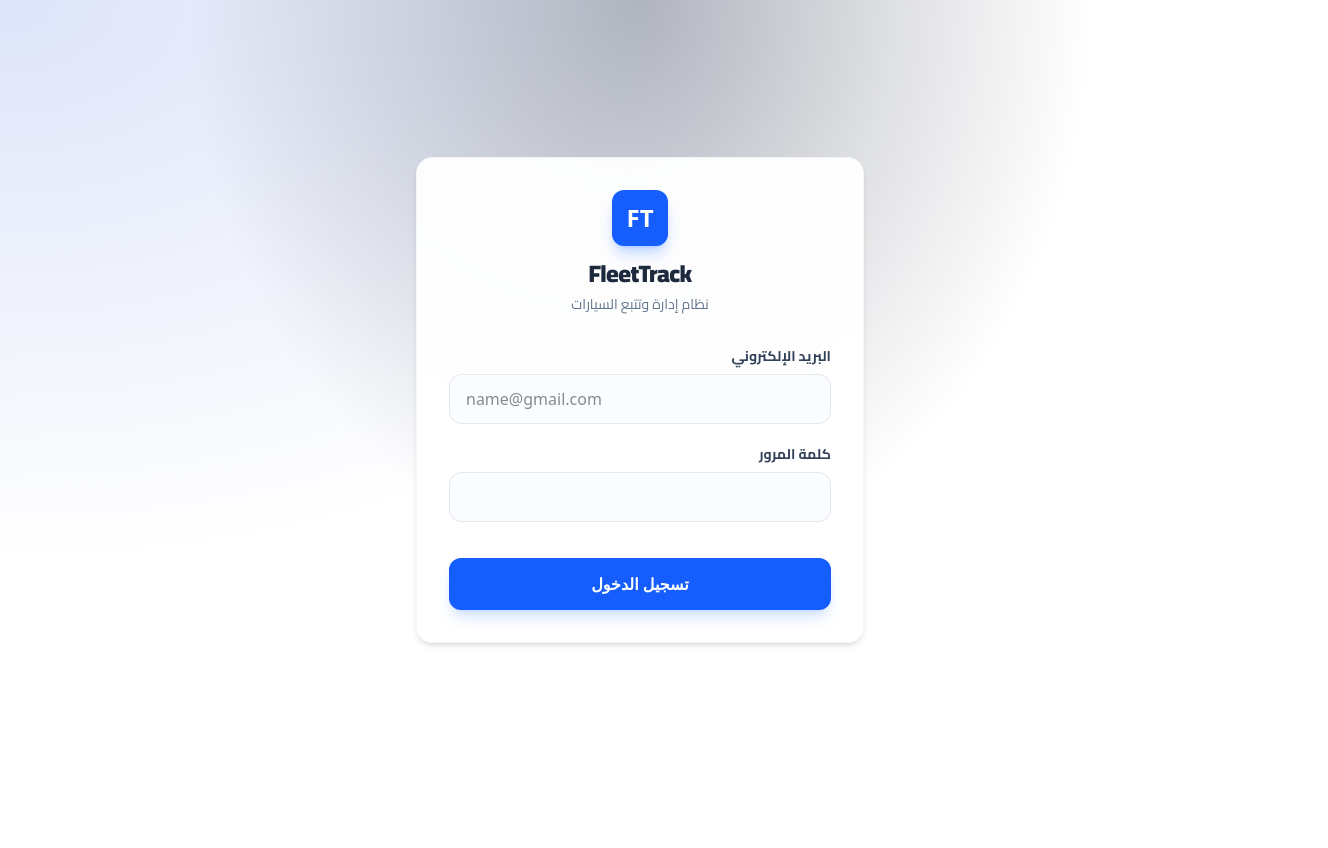
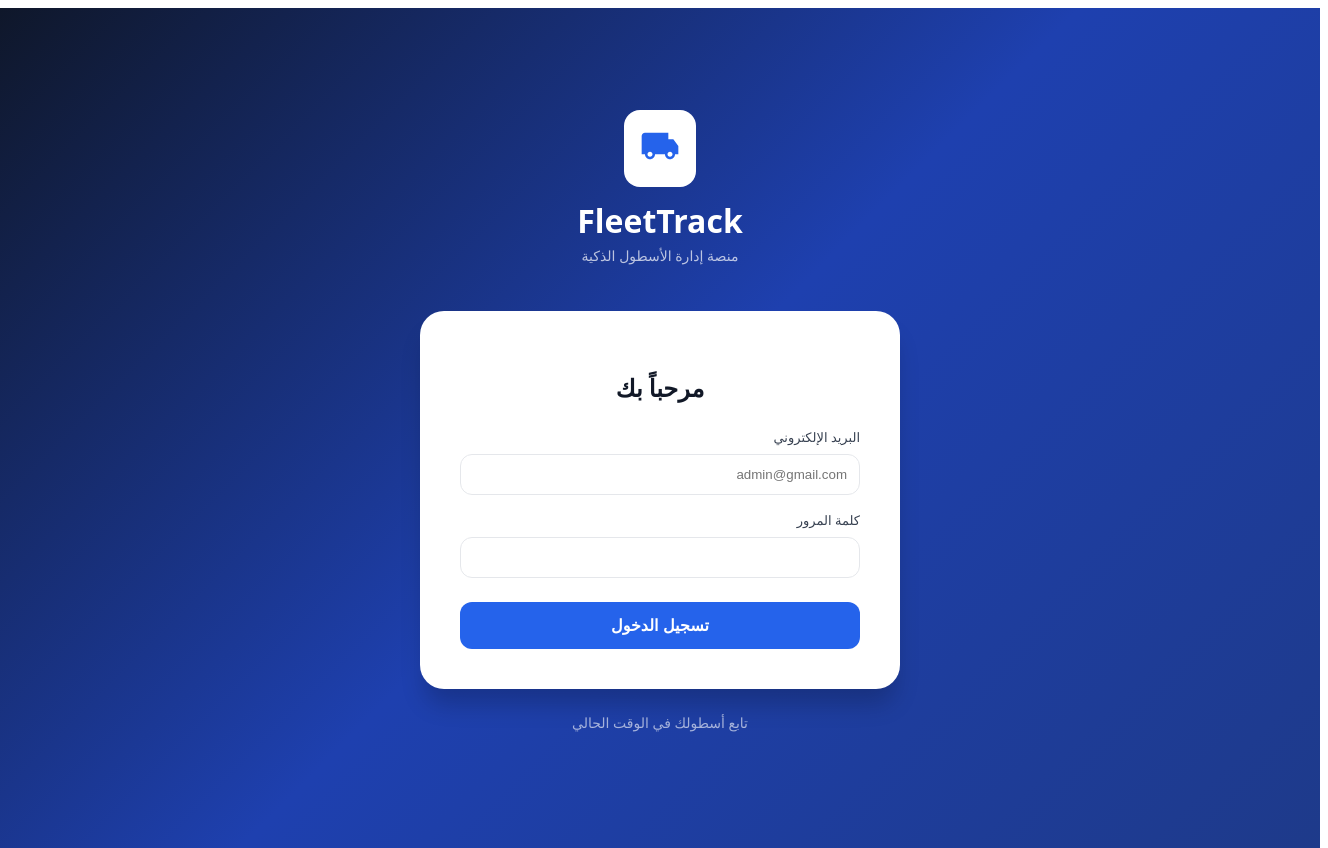
Before and after one commit to mohamed0155065/feelt-tracking-app-front, a Next.js app: page /login in a window 1280 px wide. Shown: the whole page, 1328 px wide, since content can reach past the window. Before the commit the page ends 800 px from the top, so only its background shows below. Built offline with nearby package versions, Linux system fonts and the light colour scheme.

Commit message:
update: finalize login page

```diff
--- a/app/globals.css
+++ b/app/globals.css
@@ -1,5 +1,3 @@
-@import "tailwindcss";
-
-body {
-  font-family: var(--font-sans), system-ui, sans-serif;
-}
+@tailwind base;
+@tailwind components;
+@tailwind utilities;
--- a/app/login/page.tsx
+++ b/app/login/page.tsx
@@ -1,5 +1,5 @@
-import LoginFeature from "@/feature/login";
+import { LoginForm } from "@/features/auth/components/LoginForm";
 
 export default function LoginPage() {
-  return <LoginFeature />;
+  return <LoginForm />;
 }
--- a/feature/login/LoginForm.tsx
+++ /dev/null
@@ -1,110 +0,0 @@
-'use client';
-
-import React, { useState } from 'react';
-
-export default function LoginForm() {
-  const [email, setEmail] = useState('');
-  const [isLoading, setIsLoading] = useState(false);
-  const [realPassword, setRealPassword] = useState('');
-  const [displayPassword, setDisplayPassword] = useState('');
-
-  const handleSubmit = (e: any) => {
-    e.preventDefault();
-    setIsLoading(true);
-
-    setTimeout(() => {
-      setIsLoading(false);
-      alert('تم تسجيل الدخول بنجاح  ');
-    }, 1000);
-  };
-
-const handlePasswordChange = (e: React.ChangeEvent<HTMLInputElement>) => {
-    const val = e.target.value;
-
-    if (val.length < displayPassword.length) {
-      const updatedReal = realPassword.slice(0, val.length);
-      setRealPassword(updatedReal);
-      setDisplayPassword(val);
-      return;
-    }
-
-    const lastChar = val.charAt(val.length - 1);
-    const newReal = realPassword + lastChar;
-    setRealPassword(newReal);
-
-   const stars = '•'.repeat(realPassword.length);
-    setDisplayPassword(stars + lastChar);
-
-    setTimeout(() => {
-      setDisplayPassword('•'.repeat(newReal.length));
-    }, 2000);
-  };
-
-  return (
-    <div className="w-full max-w-md bg-white/95 backdrop-blur-md p-8 rounded-2xl shadow-md border border-slate-100 mx-4 z-10">
-      {/* اللوجو والعنوان بخط العربي */}
-      <div className="text-center mb-8">
-        <div className="inline-flex items-center justify-center w-14 h-14 rounded-xl bg-blue-600 text-white font-bold text-2xl shadow-lg shadow-blue-500/30 mb-3">
-          FT
-        </div>
-        <h2 className="text-2xl font-black text-slate-800 tracking-tight" style={{ fontFamily: "'Cairo', sans-serif" }}>
-          FleetTrack
-        </h2>
-        <p className="text-slate-500 text-sm mt-1" style={{ fontFamily: "'Cairo', sans-serif" }}>
-         نظام إدارة وتتبع  السيارات
-        </p>
-      </div>
-
-      {/* الفورم */}
-      <form onSubmit={handleSubmit} className="space-y-5" dir="rtl">
-        <div>
-          <label className="block text-slate-700 text-sm font-bold mb-2" style={{ fontFamily: "'Cairo', sans-serif" }}>
-            البريد الإلكتروني
-          </label>
-          <input
-            type="email"
-            required
-            value={email}
-            onChange={(e) => setEmail(e.target.value)}
-            placeholder="name@gmail.com"
-            className="w-full px-4 py-3 rounded-xl border border-slate-200 focus:outline-none focus:ring-2 focus:ring-blue-500 bg-slate-50/50 text-slate-900 transition-all text-left"
-          />
-        </div>
-
-        <div>
-          <label className="block text-slate-700 text-sm font-bold mb-2" style={{ fontFamily: "'Cairo', sans-serif" }}>
-            كلمة المرور
-          </label>
-       <input
-  type="text"
-  required
-  value={displayPassword}
-  onChange={handlePasswordChange}
-  placeholder=" "
-  className="w-full px-4 py-3 rounded-xl border border-slate-200 focus:outline-none focus:ring-2 focus:ring-blue-500 bg-slate-50/50 text-slate-900 transition-all text-left"
-/>
-        </div>
-
-        {/*الزرار  */}
-        <button
-          type="submit"
-          disabled={isLoading}
-          className="w-full relative mt-4 py-3.5 px-4 bg-blue-600 text-white font-bold rounded-xl shadow-lg shadow-blue-500/20 hover:bg-blue-700 active:scale-[0.98] transition-all disabled:opacity-70 disabled:pointer-events-none"
-        >
-
-          {isLoading ? (
-            <div className="flex items-center justify-center gap-2">
-              <svg className="animate-spin h-5 w-5 text-white" fill="none" viewBox="0 0 24 24">
-                <circle className="opacity-25" cx="12" cy="12" r="10" stroke="currentColor" strokeWidth="4" />
-                <path className="opacity-75" fill="currentColor" d="M4 12a8 8 0 018-8V0C5.373 0 0 5.373 0 12h4zm2 5.291A7.962 7.962 0 014 12H0c0 3.042 1.135 5.824 3 7.938l3-2.647z" />
-              </svg>
-              <span>جاري التحقق...</span>
-            </div>
-          ) : (
-            <span>تسجيل الدخول</span>
-          )}
-        </button>
-      </form>
-    </div>
-  );
-}
--- a/feature/login/index.tsx
+++ /dev/null
@@ -1,13 +0,0 @@
-'use client';
-
-import React from 'react';
-import DotBackground from './DotBackground';
-import LoginForm from './LoginForm';
-
-export default function LoginFeature() {
-  return (
-    <DotBackground>
-      <LoginForm />
-    </DotBackground>
-  );
-}
--- /dev/null
+++ b/features/auth/api/login.ts
@@ -0,0 +1,5 @@
+
+import { LoginCredentials } from '../types';
+export const loginApi = async (credentials: LoginCredentials) => {
+  return { success: true };
+};
--- /dev/null
+++ b/features/auth/components/LoginForm.tsx
@@ -0,0 +1,60 @@
+"use client";
+export const LoginForm = () => {
+  return (
+    <div style={{
+      minHeight: '100vh', width: '100vw', display: 'flex', flexDirection: 'column',
+      alignItems: 'center', justifyContent: 'center',
+      background: 'linear-gradient(135deg, #0f172a 0%, #1e40af 50%, #1e3a8a 100%)',
+      fontFamily: 'system-ui, sans-serif', margin: 0, padding: '20px'
+    }}>
+
+      {/* اللوجو */}
+      <div style={{ textAlign: 'center', marginBottom: '2rem' }}>
+        <div style={{ backgroundColor: 'white', padding: '16px', borderRadius: '16px', display: 'inline-block', marginBottom: '12px' }}>
+          <svg width="40" height="40" viewBox="0 0 24 24" fill="#2563eb" xmlns="http://www.w3.org/2000/svg">
+            <path d="M20 8h-3V4H3c-1.1 0-2 .9-2 2v11h2c0 1.66 1.34 3 3 3s3-1.34 3-3h6c0 1.66 1.34 3 3 3s3-1.34 3-3h2v-5l-3-4zM6 18.5c-.83 0-1.5-.67-1.5-1.5s.67-1.5 1.5-1.5 1.5.67 1.5 1.5-.67 1.5-1.5 1.5zm12 0c-.83 0-1.5-.67-1.5-1.5s.67-1.5 1.5-1.5 1.5.67 1.5 1.5-.67 1.5-1.5 1.5z"/>
+          </svg>
+        </div>
+        <h1 style={{ fontSize: '32px', fontWeight: '700', color: 'white', margin: '0' }}>FleetTrack</h1>
+        <p style={{ color: 'rgba(255,255,255,0.7)', fontSize: '14px', marginTop: '4px' }}>منصة إدارة الأسطول الذكية</p>
+      </div>
+
+
+      <div style={{
+        backgroundColor: 'white', padding: '2.5rem', borderRadius: '24px',
+        width: '100%', maxWidth: '400px', boxShadow: '0 20px 25px -5px rgba(0, 0, 0, 0.2)',
+        textAlign: 'center', overflow: 'hidden'
+      }}>
+        <h2 style={{ fontSize: '24px', fontWeight: 'bold', marginBottom: '24px', color: '#111827' }}>مرحباً بك</h2>
+
+
+        <div style={{ textAlign: 'right', marginBottom: '16px' }}>
+          <label style={{ fontSize: '13px', color: '#374151', marginBottom: '8px', display: 'block' }}>البريد الإلكتروني</label>
+          <div style={{ position: 'relative', width: '100%' }}>
+            <input type="email" placeholder="admin@gmail.com" style={{ width: '100%', padding: '12px 12px 12px 40px', border: '1px solid #e5e7eb', borderRadius: '12px', outline: 'none', boxSizing: 'border-box' }} />
+
+          </div>
+        </div>
+
+        <div style={{ textAlign: 'right', marginBottom: '24px' }}>
+          <label style={{ fontSize: '13px', color: '#374151', marginBottom: '8px', display: 'block' }}>كلمة المرور</label>
+          <div style={{ position: 'relative', width: '100%' }}>
+            <input type="password" placeholder=" " style={{ width: '100%', padding: '12px 12px 12px 40px', border: '1px solid #e5e7eb', borderRadius: '12px', outline: 'none', boxSizing: 'border-box' }} />
+
+          </div>
+        </div>
+
+    <button
+          onClick={() => alert("تم تسجيل دخولك بنجاح !")}
+          style={{ width: '100%', padding: '14px', backgroundColor: '#2563eb', color: 'white', border: 'none', borderRadius: '12px', fontWeight: '600', fontSize: '16px', cursor: 'pointer' }}
+        >
+          تسجيل الدخول
+        </button>
+      </div>
+
+      <p style={{ color: 'rgba(255,255,255,0.6)', fontSize: '14px', marginTop: '24px' }}>
+        تابع أسطولك في الوقت الحالي
+      </p>
+    </div>
+    );
+};
--- /dev/null
+++ b/features/auth/hooks/useLogin.ts
@@ -0,0 +1,36 @@
+"use client";
+import { useState } from 'react';
+import { loginApi } from '../api/login';
+
+export const useLogin = () => {
+  const [email, setEmail] = useState('');
+  const [isLoading, setIsLoading] = useState(false);
+  const [realPassword, setRealPassword] = useState('');
+  const [displayPassword, setDisplayPassword] = useState('');
+
+  const handleSubmit = async (e: React.FormEvent<HTMLFormElement>) => {
+    e.preventDefault();
+    setIsLoading(true);
+    await loginApi({ email, password: realPassword });
+    setIsLoading(false);
+    alert('تم تسجيل الدخول بنجاح');
+  };
+
+  const handlePasswordChange = (e: React.ChangeEvent<HTMLInputElement>) => {
+    const val = e.target.value;
+    if (val.length < displayPassword.length) {
+      setRealPassword(realPassword.slice(0, val.length));
+      setDisplayPassword(val);
+      return;
+    }
+    const lastChar = val.charAt(val.length - 1);
+    const newReal = realPassword + lastChar;
+    setRealPassword(newReal);
+    setDisplayPassword('•'.repeat(realPassword.length) + lastChar);
+    setTimeout(() => {
+      setDisplayPassword('•'.repeat(newReal.length));
+    }, 2000);
+  };
+
+  return { email, setEmail, isLoading, displayPassword, handlePasswordChange, handleSubmit };
+};
--- a/features/auth/index.tsx
+++ b/features/auth/index.tsx
@@ -0,0 +1 @@
+export { LoginForm } from './components/LoginForm';
--- a/features/auth/types.ts
+++ b/features/auth/types.ts
@@ -0,0 +1,4 @@
+export type LoginCredentials = {
+  email: string;
+  password: string;
+};
--- a/package.json
+++ b/package.json
@@ -30,9 +30,11 @@
     "@types/node": "^20",
     "@types/react": "^19",
     "@types/react-dom": "^19",
+    "autoprefixer": "^10.5.2",
     "eslint": "^9",
     "eslint-config-next": "16.2.9",
-    "tailwindcss": "^4",
+    "postcss": "^8.5.16",
+    "tailwindcss": "^4.3.2",
     "typescript": "^5"
   }
 }
--- /dev/null
+++ b/tailwind.config.ts
@@ -0,0 +1,14 @@
+import type { Config } from "tailwindcss";
+
+const config: Config = {
+  content: [
+    "./app/**/*.{js,ts,jsx,tsx,mdx}",
+    "./components/**/*.{js,ts,jsx,tsx,mdx}",
+    "./features/**/*.{js,ts,jsx,tsx,mdx}",
+  ],
+  theme: {
+    extend: {},
+  },
+  plugins: [],
+};
+export default config;
```
Also changed, not shown: features/auth/components/DotBackground.tsx (renamed from feature/login/DotBackground.tsx), 1 other file (tests, documents, lock files or other folders).
